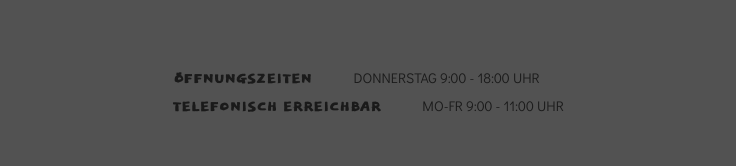
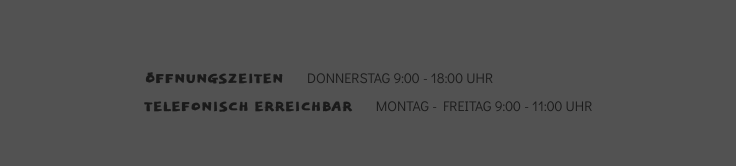
Before and after one commit to aeonyuonmiller/laura, a Next.js app: page / in a window 1280 px wide. Shown: the part 3952-4118 px from the top of the page, without its empty margins (272-1008 px from the left). Built offline with nearby package versions, Linux system fonts and the light colour scheme.

Commit message:
updated copy + style

```diff
--- a/src/pages/index.js
+++ b/src/pages/index.js
@@ -252,7 +252,7 @@ export default function Home() {
           <div className="openinghours">
             <p>
               <strong>Öffnungszeiten</strong> Donnerstag 9:00 - 18:00 Uhr<br />
-              <strong>Telefonisch erreichbar</strong> Mo-Fr 9:00 - 11:00 Uhr
+              <strong>Telefonisch erreichbar</strong> Montag - Freitag 9:00 - 11:00 Uhr
             </p>
           </div>
 
--- a/src/styles/globals.css
+++ b/src/styles/globals.css
@@ -244,7 +244,7 @@ a:after {
   text-transform: uppercase;
   font-size: 18px;
   line-height: 160%;
-  margin-right: 2em;
+  margin-right: 1em;
 }
 
 .hero-img {
```
